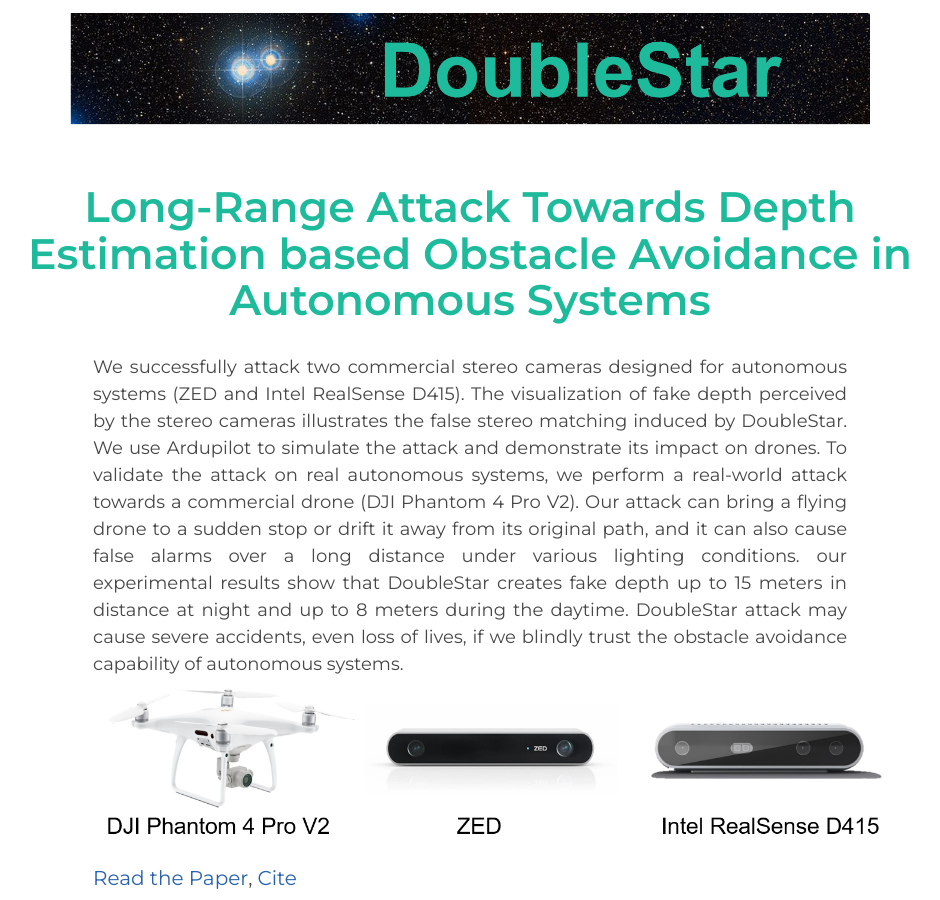
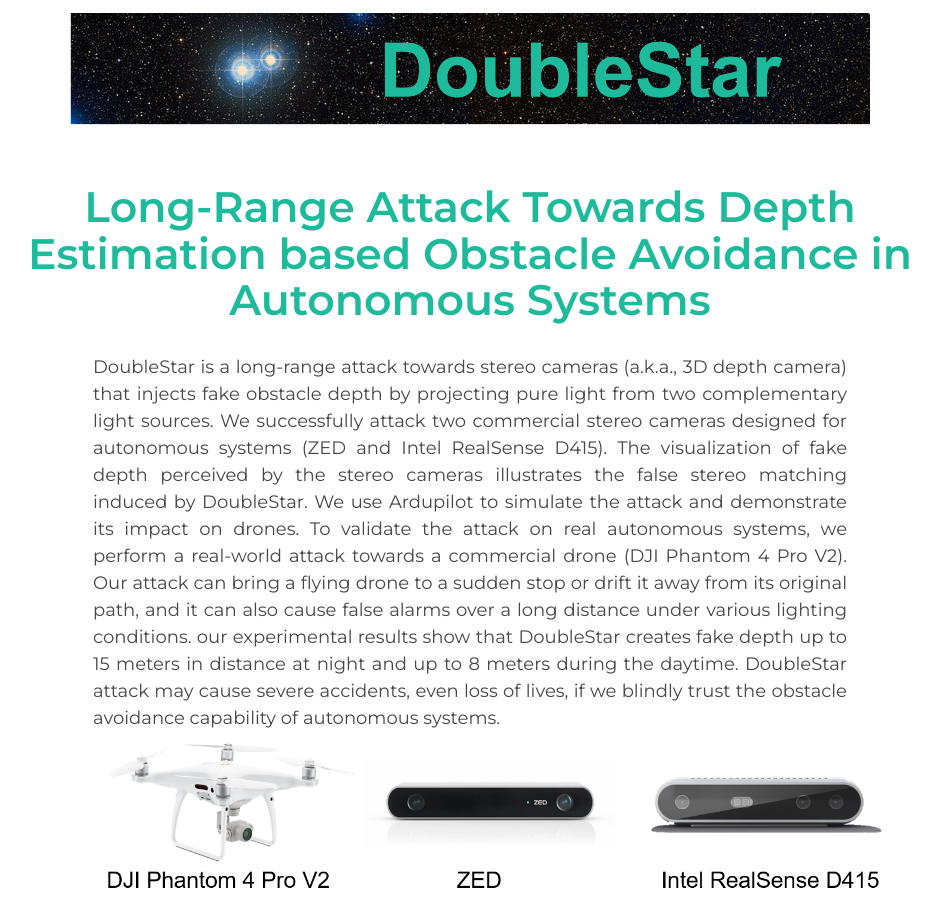
Before and after one commit to fakedepth/doublestar.github.io, a Jekyll site: the page built from index.md, in a window 1280 px wide and 900 px high. Shown: the whole window, without its empty margins (170-1110 px from the left). Built offline with Jekyll 4.4.1, drawn with Linux system fonts in a browser that asks for light colours.

Commit message:
Tue Oct 26 11:18:21 EDT 2021

```diff
--- a/_layouts/default.html
+++ b/_layouts/default.html
@@ -30,7 +30,9 @@
 				<img width = "800px" src="logo.png" alt="Logo">
 				<h1>Long-Range Attack Towards Depth Estimation based Obstacle Avoidance in Autonomous Systems </h1>
 				<div class ="boxed">
-					<p> We successfully attack two commercial stereo cameras designed for autonomous systems (ZED and Intel RealSense D415). The visualization of fake depth perceived by the stereo cameras illustrates the false stereo matching induced by DoubleStar. We use Ardupilot to simulate the attack
+					<p> DoubleStar is a long-range attack towards stereo cameras (a.k.a., 3D depth camera) that
+injects fake obstacle depth by projecting pure light from two
+complementary light sources. We successfully attack two commercial stereo cameras designed for autonomous systems (ZED and Intel RealSense D415). The visualization of fake depth perceived by the stereo cameras illustrates the false stereo matching induced by DoubleStar. We use Ardupilot to simulate the attack
 and demonstrate its impact on drones. To validate the attack
 on real autonomous systems, we perform a real-world attack
 towards a commercial drone (DJI Phantom 4 Pro V2). Our attack can bring a flying drone to a sudden stop or drift it away from its original path, and it can also cause
```
